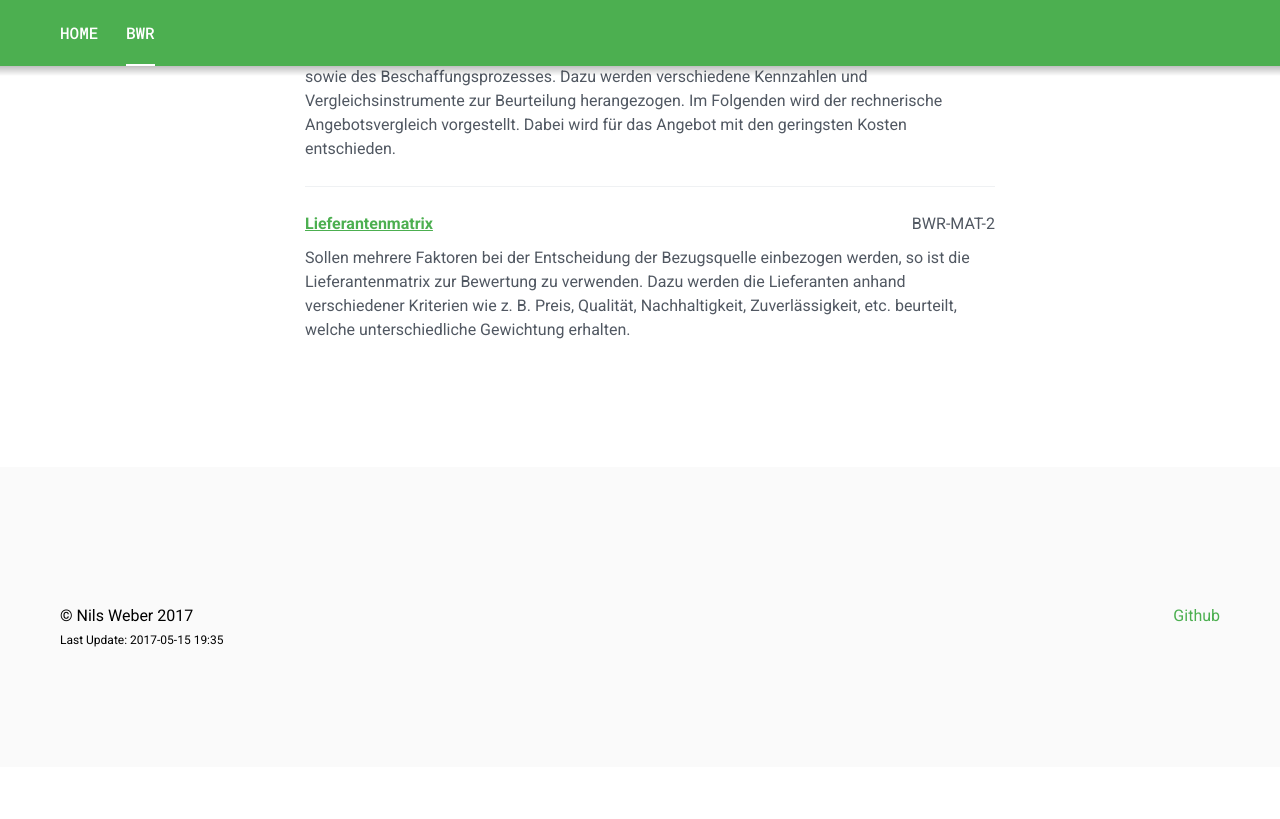
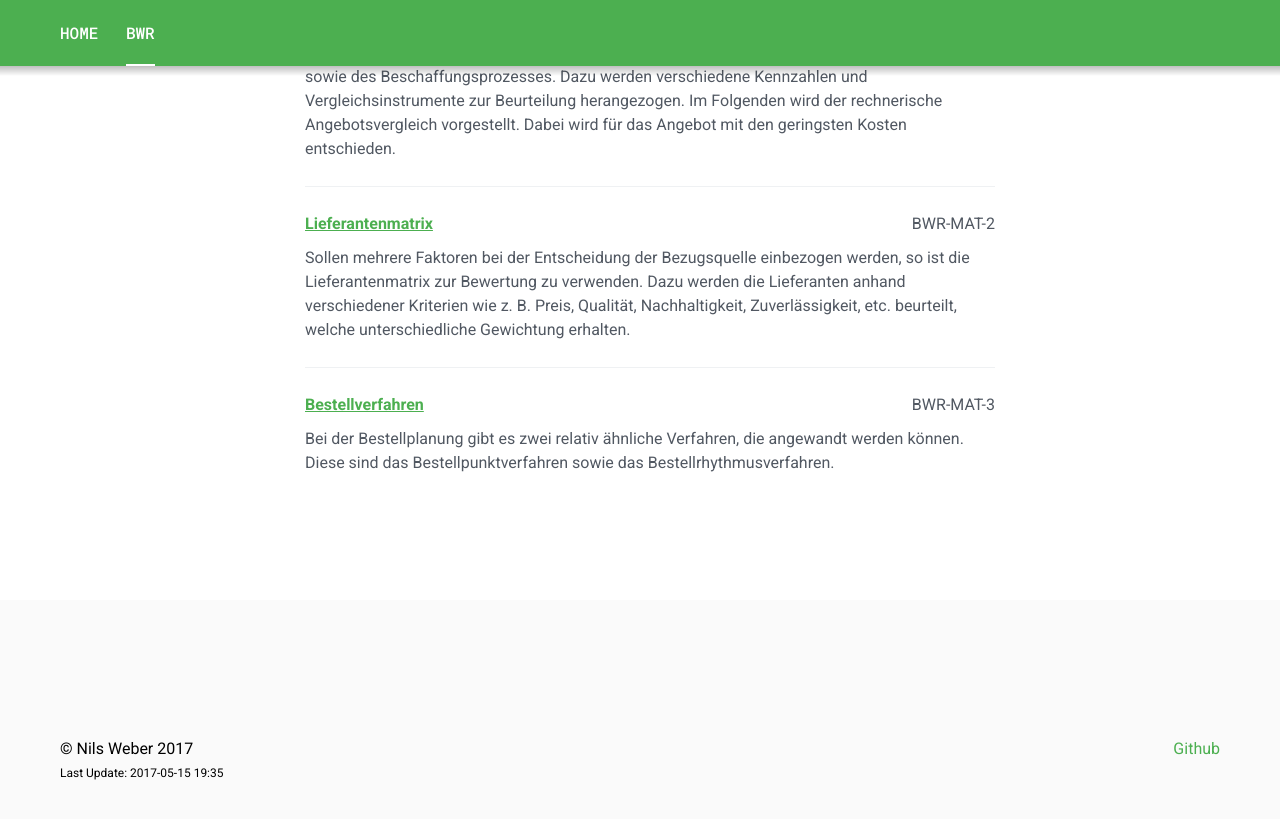
Before and after one commit to nilsweb/abi, a Jekyll site: the page built from _content/bwr/index.html, in a window 1280 px wide and 900 px high, scrolled down 1939 px. Shown: the top 819 px of the window. Built offline with Jekyll 4.4.1, drawn with Linux system fonts in a browser that asks for light colours; before the commit the page ends 2706 px from its top, so only the background shows below that; some of the changed lines change nothing that is shown.

Commit message:
BWR-MAT-3 - Bestellverfahren Bei der Bestellplanung gibt es zwei relativ ähnliche Verfahren, die angewandt werden können. Diese sind das Bestellpunktverfahren sowie das Bestellrhythmusverfahren.

```diff
--- /dev/null
+++ b/_content/bwr/materialwirtschaft/3-bestellverfahren.md
@@ -0,0 +1,132 @@
+---
+title: Bestellverfahren
+date: 2017-05-14
+ref: MAT
+order: 3
+---
+
+Bei der Bestellplanung gibt es zwei relativ ähnliche Verfahren, die angewandt werden können.
+Diese sind das Bestellpunktverfahren sowie das Bestellrhythmusverfahren.
+
+
+# Bestellpunktverfahren
+
+Bei diesem Bestellverfahren wird eine neue Bestellung ausgelöst, sobald der aktuelle Lagerbestand einen vorher festgelegten Bestand - den Meldebestand - erreicht. Dabei ist der Bestellrhythmus[^1] variabel und die Bestellmenge konstant.
+
+> **Beispiel**
+> Der konstante Tagesverbrauch an Kunststoffgranulat beträgt 50kg.
+> Sobald wir eine neue Bestellung aufgeben, braucht der Lieferant im Schnitt drei Tage, um diese zuzustellen.
+> Wir halten keinen Sicherheitsbestand[^2] in unserem Lager.
+> Eine Bestellung umfasst immer 800kg.
+> Berechnen Sie den Meldebestand.
+
+Eine Bestellung á 800kg ist somit für 16 Tage ausreichend. Allerdings können wir unsere Bestellung nicht erst nach 16 Tagen aufgeben, da der Lieferant eine Beschaffungszeit von drei Tagen benötigt. Es ist also nötig, bereits nach 13 Tagen zu bestellen.
+
+Der Meldebestand lässt sich nun wie folgt berechnen:
+
+$$ Meldebestand = Tagesverbrauch * Beschaffungszeit $$
+
+Für unser Beispiel lautet dieser also:
+
+$$ Meldebestand = 50 * 3 = 150kg $$
+
+Es ist also nötig, bei einem Lagerbestand von 150kg eine neue Bestellung abzusetzen.
+Grafisch gesehen sieht der Verlauf des Lagerbestands folgendermaßen aus:
+
+{% include vectors/bwr/materialwirtschaft/bestellpunkt_ohne_sicherheit.svg %}
+
+Das Problem hierbei ist allerdings, dass unsere Produktion bei Lieferausfällen stillsteht, da wir keinen Sicherheitsbestand in unserem Lager führen, den wir in einem solchen Notfall anzapfen könnten.
+
+> Wir entschließen uns dazu, einen Sicherheitsbestand von 200kg zu führen.
+> Berechnen Sie den Meldebestand.
+
+Der Meldebestand erhöht sich nun um den angegebenen Sicherheitsbestand. Die Formel lautet nun:
+
+$$ Meldebestand = Tagesverbrauch * Beschaffungszeit + Sicherheitsbestand $$
+
+Auf das Beispiel bezogen bedeutet das:
+
+$$ Meldebestand = 50 * 3 + 200 = 350kg $$
+
+Die Bestellung muss also bereits bei 350kg aufgegeben werden.
+Die grafische Repräsentation dazu wäre lediglich eine Verschiebung der sog. *Sägezahnkurve* nach oben:
+
+{% include vectors/bwr/materialwirtschaft/bestellpunkt_mit_sicherheit.svg %}
+
+Weiterhin sind diese Formeln für ein schnelleres Vorgehen bei der Aufgabenbearbeitung wissenswert.
+
+$$ Jahresverbrauch = Anfangsbestand + Zugänge - Endbestand $$
+
+$$ Jahresverbrauch = Tagesverbrauch * Arbeitstage \ pro \ Jahr $$
+
+Ist der Verbrauch konstant, so kann diese Formel auch umgestellt werden, um den Tagesverbrauch zu ermitteln:
+
+$$ Tagesverbrauch = \frac{Jahresbedarf}{Arbeitstage \ pro \ Jahr} $$
+
+Ist dies nicht der Fall, lässt sich der durchschnittliche Tagesverbrauch in einer Preiode auch so berechnen:
+
+$$ ∅ Tagesverbrauch =  \frac{Anfangebestand + Lagerzugänge \ der \ Periode - Endbestand}{Arbeitstage \ der \ Periode} $$
+
+$$ ∅ Tagesverbrauch =  \frac{Lagerabgänge \ der \ Periode}{Arbeitstage \ der \ Periode} $$
+
+Die vollständig beschriftete Zeichnung zu diesem Szenario sieht so aus:
+
+{% include vectors/bwr/materialwirtschaft/bestellpunkt_all.svg %}
+
+1. Beschaffungszeit
+2. Bestellrhythmus/-intervall
+3. Bestellzeitpunkt
+4. Lieferzeitpunkt
+5. Sicherheitsbestand/Mindesbestand/eiserner Bestand
+6. Meldebestand
+7. Höchstbestand
+8. Verbrauch zwischen Bestellung und Lieferung
+9. Bestellmenge
+
+Auch diese Angaben können jeweils berechnet werden:
+
+$$ Bestellmenge = Höchstbestand - Sicherheitsbestand $$
+
+$$ Bestellrhythmus = \frac{Bestellmenge}{Tagesverbrauch} $$
+
+$$ Höchstbestand = Mindesbestand + Bestellmenge $$
+
+**Vorteile**
+- Lagerzugänge und Lagerabgänge erfolgen in gleichmäßig
+- die Liefertermine sind flexibel wählbar
+- geringe Bindung an Lieferanten, da keine Lieferungen im Voraus vereinbart sind
+
+**Nachteile**
+- Bestand muss ständig überwacht werden, damit rechtzeitig eine Bestellung aufgegeben werden kann (EDV-Unterstützung notwendig)
+- die Bestellzeitpunkte sind oft unregelmäßig, was zu höheren Bestellkosten führen kann
+
+
+# Bestellrhythmusverfahren
+
+Beim Bestellrhythmusverfahren hingegen ist die Bestellmenge variabel und der Bestellrhythmus fix.
+Der Verlauf des Lagerbestands kann dabei so aussehen:
+
+{% include vectors/bwr/materialwirtschaft/Bestellrhythmus.svg %}
+
+Hier wird der Lagerbestand periodisch überprüft und anschließend eine Bestellung initiiert.
+Dabei ist der Tagesverbrauch nicht konstant, weshalb sich die Bestellmenge von Bestellung zu Bestellung unterscheidet.
+
+Der Höchstbestand lässt sich hier so berechnen:
+
+$$ Höchstbestand = Sicherheitsbestand + (ÜZ + BZ) * ∅ Verbrauch $$
+
+**Vorteile**
+- keine EDV-Unterstützung notwendig
+- Planung der Bestellzeitpunkte entfällt, da diese fix sind
+
+**Nachteile**
+- Lager wird unterschiedlich ausgelastet
+- bei schwankender Produktion ergeben sich hohe Lagerkosten, da hier Kapital gebunden ist
+- Abhängigkeit von Lieferanten
+
+
+<br>
+
+---
+[^1]: Zeitraum zwischen zwei Bestellungen
+[^2]: Dieser Bestand *muss* immer im Lager vorhanden sein und darf nur in absoluten Notfällen unterschritten werden. Er wird ebenfalls als eiserner Bestand oder Mindesbestand bezeichnet.
--- a/_layouts/selection.html
+++ b/_layouts/selection.html
@@ -9,7 +9,7 @@ excerpt: ""
 {% for section in selection %}
 
         {% assign pathComponents = section.items[0].path | split: "/" %}
-        <h2 class="c-archives__year" id="{{ section.name }}">{{ pathComponents[2] | capitalize }}</h2>
+        <h2 class="c-archives__year" id="{{ section.name }}">{{ pathComponents[2] | capitalize }}</h2>
         <ul class="c-archives__list">
 
             {% for item in section.items %}
```
Also changed, not shown: _includes/vectors/bwr/materialwirtschaft/bestellpunkt_all.svg (added), _includes/vectors/bwr/materialwirtschaft/bestellpunkt_mit_sicherheit.svg (added), _includes/vectors/bwr/materialwirtschaft/bestellpunkt_ohne_sicherheit.svg (added), _includes/vectors/bwr/materialwirtschaft/bestellrhythmus.svg (added).
